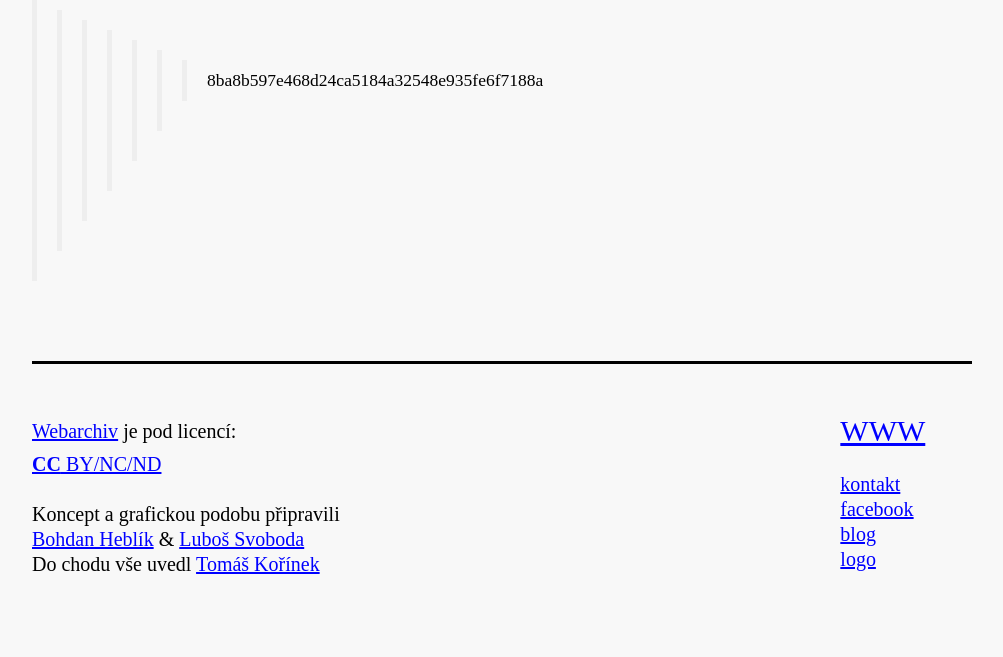
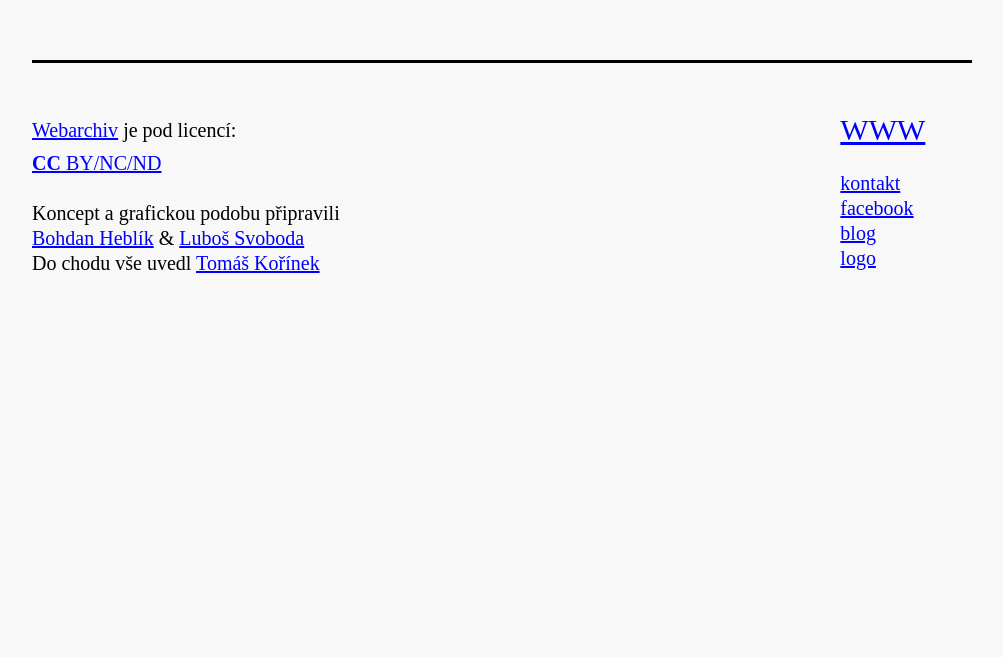
Before and after one commit to kvasnicaj/kvasnicaj.github.io, a Jekyll site: the page built from monikatest.md, in a window 1280 px wide. Shown: the part 1158-1815 px from the top of the page, without its empty margins (138-1141 px from the left). Built offline with Jekyll 4.4.1, drawn with Linux system fonts in a browser that asks for light colours; after the commit the page ends 1514 px from its top, so only the background shows below that.

Commit message:
hash fix

```diff
--- a/monikatest.md
+++ b/monikatest.md
@@ -26,4 +26,3 @@
 obrázky
 =======
 obrázky stejně jako odkaz ![popisek](http://www.dog-learn.com/dog-breeds/frenchie-pug/images/frenchie-pug-u3.jpg) proste musi byt online verejny... dalo by se to nahrat i na github...
->>>>>>> 8ba8b597e468d24ca5184a32548e935fe6f7188a
```
